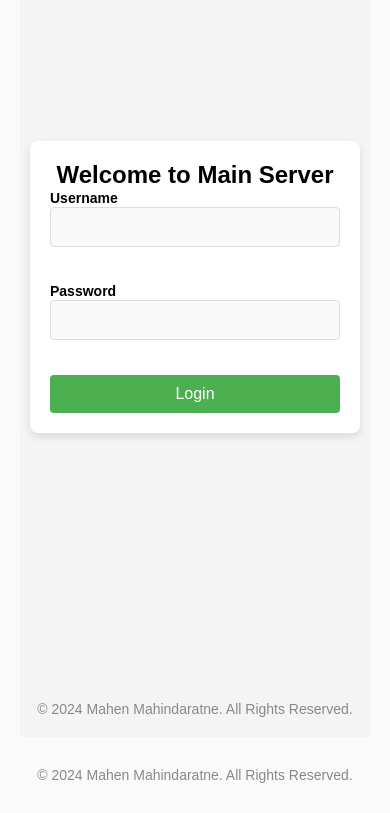
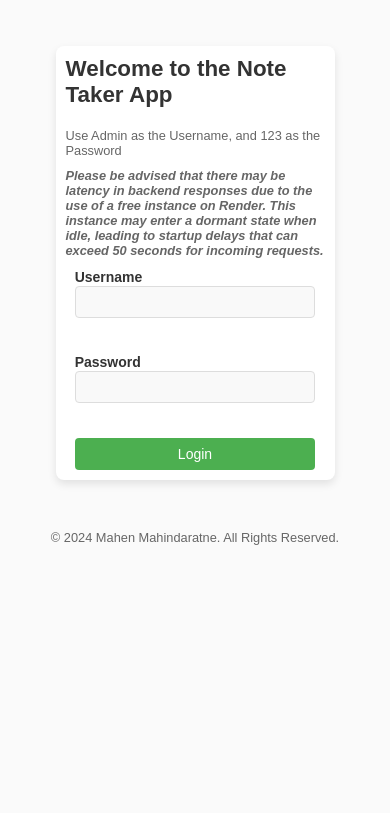
Before and after one commit to MahenM1988/Note-Taker, a React (Create React App) app in the folder client/: page / in a window 390 px wide. Shown: the part 127-940 px from the top of the page. After the commit the page ends 844 px from the top, so only its background shows below. Built offline with nearby package versions, Linux system fonts and the light colour scheme; no server answers.

Commit message:
Add files via upload

```diff
--- a/client/src/App.css
+++ b/client/src/App.css
@@ -132,52 +132,123 @@ li button:focus {
   box-shadow: 0 0 5px rgba(255, 0, 0, 0.5);
 }
 
-@media (max-width: 900px) {
-  .app-container {
-    flex-direction: column;
-    gap: 20px;
+/* Login form container */
+.login-container {
+  display: flex;
+  justify-content: center;
+  align-items: center;
+  width: 100%;
+  padding: 20px;
+}
+
+.login-form {
+  display: flex;
+  flex-direction: column;
+  align-items: center;
+  justify-content: center;
+  background-color: white;
+  border-radius: 8px;
+  box-shadow: 0 4px 8px rgba(0, 0, 0, 0.1);
+  width: 100%;
+  max-width: 400px;
+  padding: 20px;
+}
+
+h2 {
+  font-size: 1.8rem;
+  margin-bottom: 20px;
+  color: #333;
+}
+
+p {
+  font-size: 0.9rem;
+  margin-bottom: 10px;
+  color: #666;
+}
+
+label {
+  font-size: 14px;
+  font-weight: bold;
+  margin-bottom: 5px;
+  color: #333;
+}
+
+.input {
+  padding: 12px;
+  font-size: 16px;
+  border: 1px solid #ddd;
+  border-radius: 4px;
+  width: 100%;
+  margin-bottom: 15px;
+  background-color: #f9f9f9;
+}
+
+.input:focus {
+  border-color: #4CAF50;
+  outline: none;
+}
+
+.button {
+  padding: 12px;
+  font-size: 16px;
+  color: white;
+  background-color: #4CAF50;
+  border: none;
+  border-radius: 4px;
+  cursor: pointer;
+  transition: background-color 0.3s ease;
+  width: 100%;
+}
+
+.button:hover {
+  background-color: #45a049;
+}
+
+/* Media Queries for Login Form Responsiveness */
+@media (max-width: 768px) {
+  .login-form {
+    padding: 15px;
+    width: 90%; /* Slightly reduce width on smaller screens */
   }
 
-  .add-note-container, .notes-container {
-    width: 100%;
-    max-width: 100%;
+  h2 {
+    font-size: 1.6rem;
   }
 
-  h1 {
-    font-size: 1.5rem;
-  }
-
-  button {
+  .input {
     padding: 10px;
     font-size: 14px;
   }
 
-  input, textarea {
+  .button {
+    padding: 10px;
     font-size: 14px;
-    padding: 12px;
   }
 }
 
-@media (max-width: 600px) {
-  .app-container {
-    padding: 15px;
+@media (max-width: 480px) {
+  .login-form {
+    padding: 10px;
+    width: 90%;
   }
 
-  .add-note-container, .notes-container {
-    padding: 15px;
+  h2 {
+    font-size: 1.4rem;
   }
 
-  input, textarea {
-    font-size: 14px;
-    padding: 10px;
+  .input {
+    padding: 8px;
+    font-size: 12px;
   }
 
-  button {
-    padding: 10px;
+  .button {
+    padding: 8px;
     font-size: 14px;
   }
 
-  li {
-    padding: 15px;
+  p {
+    font-size: 0.8rem;
   }
 }
+
+/* Add any specific styles below for other sections if needed */
--- a/client/src/App.js
+++ b/client/src/App.js
@@ -4,7 +4,7 @@ import "./App.css";
 import NoteList from "./components/NoteList";
 import AddNote from "./components/AddNote";
 import Login from './components/Login';
-import Navbar from './components/Navbar'; // Import Navbar component
+import Navbar from './components/Navbar';
 
 const App = () => {
     const [notes, setNotes] = useState([]);
@@ -13,15 +13,14 @@ const App = () => {
     const [content, setContent] = useState("");
     const [isAuthenticated, setIsAuthenticated] = useState(false);
     const [username, setUsername] = useState('');
-    const [error, setError] = useState(null); // Add error state
+    const [error, setError] = useState(null);
 
     useEffect(() => {
-        // Get the user's public IP when the component mounts
         const getPublicIP = async () => {
             try {
                 const response = await fetch('https://api.ipify.org?format=json');
                 const data = await response.json();
-                setIp(data.ip); // Store the user's IP address
+                setIp(data.ip);
             } catch (error) {
                 console.error('Error fetching public IP:', error);
             }
@@ -46,7 +45,7 @@ const App = () => {
                 alert('Invalid credentials');
             }
         } catch (error) {
-            setError("Login failed. Please try again."); // Set error state
+            setError("Login failed. Please try again.");
             console.error('Login error:', error);
         }
     }
@@ -63,11 +62,10 @@ const App = () => {
 
     useEffect(() => {
         if (isAuthenticated) {
-            // Fetch notes only when the user is authenticated
             axios
                 .get("http://localhost:5000/api/notes")
                 .then((response) => setNotes(response.data))
-                .catch((error) => setError("Error fetching notes.")); // Handle error gracefully
+                .catch((error) => setError("Error fetching notes."));
         }
     }, [isAuthenticated]);
 
@@ -76,14 +74,14 @@ const App = () => {
             .post("http://localhost:5000/api/notes", {
                 title,
                 content,
-                ip // Send the IP address along with the note
+                ip
             })
             .then((response) => {
                 setNotes([...notes, response.data]);
                 setTitle("");
                 setContent("");
             })
-            .catch((error) => setError("Error adding note.")); // Handle error
+            .catch((error) => setError("Error adding note."));
     };
 
     const handleEditNote = (id, updatedTitle, updatedContent, ip) => {
@@ -91,8 +89,8 @@ const App = () => {
             .put(`http://localhost:5000/api/notes/${id}`, {
                 title: updatedTitle,
                 content: updatedContent,
-                ip: ip, // Send the original IP for consistency
-                editedBy: ip, // Update the editedByIp with the current IP
+                ip: ip,
+                editedBy: ip,
             })
             .then((response) => {
                 const updatedNotes = notes.map((note) =>
@@ -100,7 +98,7 @@ const App = () => {
                 );
                 setNotes(updatedNotes);
             })
-            .catch((error) => setError("Error updating note.")); // Handle error
+            .catch((error) => setError("Error updating note."));
     };
 
     const handleDeleteNote = (id) => {
@@ -110,7 +108,7 @@ const App = () => {
                 const updatedNotes = notes.filter((note) => note._id !== id);
                 setNotes(updatedNotes);
             })
-            .catch((error) => setError("Error deleting note.")); // Handle error
+            .catch((error) => setError("Error deleting note."));
     };
 
     const copyrightStyles = {
--- a/client/src/components/AddNote.js
+++ b/client/src/components/AddNote.js
@@ -4,26 +4,25 @@ const AddNote = ({ title, setTitle, content, setContent, onAddNote, onEditNote,
     const [ip, setIp] = useState('');
 
     useEffect(() => {
-        // Fetch the user's public IP address when the component mounts or when editing a note
         const getPublicIP = async () => {
             try {
                 const response = await fetch('https://api.ipify.org?format=json');
                 const data = await response.json();
-                setIp(data.ip); // Store the user's IP address
+                setIp(data.ip);
             } catch (error) {
                 console.error('Error fetching IP address:', error);
             }
         };
 
         getPublicIP();
-    }, [noteId]); // Trigger fetching IP when noteId changes (for editing)
+    }, [noteId]);
 
     const handleAddNote = () => {
-        onAddNote(ip);  // Pass IP to the parent component (App.js) for adding a note
+        onAddNote(ip);
     };
 
     const handleEditNote = () => {
-        onEditNote(noteId, ip);  // Pass IP to the parent component (App.js) for updating a note
+        onEditNote(noteId, ip);
     };
 
     return (
--- a/client/src/components/Login.js
+++ b/client/src/components/Login.js
@@ -1,4 +1,5 @@
 import React, { useState } from 'react';
+import '../App.css';  // Import the updated CSS
 
 const Login = ({ handleLogin }) => {
   const [username, setUsername] = useState('');
@@ -9,112 +10,43 @@ const Login = ({ handleLogin }) => {
     handleLogin(username, password);
   };
 
-  const formStyles = {
-    display: 'flex',
-    flexDirection: 'column',
-    justifyContent: 'center',
-    alignItems: 'center',
-    textAlign: 'justify',
-    padding: '20px',
-    backgroundColor: 'white',
-    borderRadius: '8px',
-    boxShadow: '0 4px 8px rgba(0, 0, 0, 0.1)',
-    width: '100%',
-    maxWidth: '400px',
-    margin: 'auto',
-    paddingBottom: '20px',
-  };
+  return (
+    <div className="login-container">
+      <div className="login-form">
+        <h2>Welcome to the Note Taker App</h2>
+        <p>Use Admin as the Username, and 123 as the Password</p>
+        <p><strong><i>Please be advised that there may be latency in backend responses due to the use of a free instance on Render. This instance may enter a dormant state when idle, leading to startup delays that can exceed 50 seconds for incoming requests.</i></strong></p>
 
-  const inputStyles = {
-    padding: '10px',
-    fontSize: '16px',
-    border: '1px solid #ddd',
-    borderRadius: '4px',
-    width: '100%',
-    boxSizing: 'border-box',
-    marginBottom: '15px',
-  };
-
-  const buttonStyles = {
-    padding: '10px',
-    backgroundColor: '#4CAF50',
-    color: 'white',
-    border: 'none',
-    borderRadius: '4px',
-    fontSize: '16px',
-    cursor: 'pointer',
-    transition: 'background-color 0.3s ease',
-    width: '100%',
-  };
-
-  const buttonHoverStyles = {
-    backgroundColor: '#45a049',
-  };
-
-  const labelStyles = {
-    fontSize: '14px',
-    fontWeight: 'bold',
-    marginBottom: '5px',
-  };
-
-  const containerStyles = {
-    display: 'flex',
-    flexDirection: 'column',
-    justifyContent: 'center',
-    alignItems: 'center',
-    backgroundColor: '#f4f4f4',
-    minHeight: '100vh',
-    padding: '10px',
-  };
-
-  const copyrightStyles = {
-    textAlign: 'center',
-    width: '100%',
-    fontSize: '14px',
-    color: '#888',
-    marginTop: '20px',
-    padding: '10px 0',
-  };
-
-  return (
-    <div style={containerStyles}>
-      <div style={formStyles}>
-        <h2>Welcome to Main Server</h2>
         <form onSubmit={handleSubmit}>
           <div>
-            <label htmlFor="username" style={labelStyles}>Username</label>
+            <label htmlFor="username" className="label">Username</label>
             <input
               type="text"
               id="username"
               value={username}
               onChange={(e) => setUsername(e.target.value)}
               required
-              style={inputStyles}
+              className="input"
             />
           </div>
           <div>
-            <label htmlFor="password" style={labelStyles}>Password</label>
+            <label htmlFor="password" className="label">Password</label>
             <input
               type="password"
               id="password"
               value={password}
               onChange={(e) => setPassword(e.target.value)}
               required
-              style={inputStyles}
+              className="input"
             />
           </div>
           <button
             type="submit"
-            style={buttonStyles}
-            onMouseOver={(e) => e.target.style.backgroundColor = buttonHoverStyles.backgroundColor}
-            onMouseOut={(e) => e.target.style.backgroundColor = '#4CAF50'}
+            className="button"
           >
             Login
           </button>
         </form>
-      </div>
-      <div style={copyrightStyles}>
-        <p>&copy; 2024 Mahen Mahindaratne. All Rights Reserved.</p>
       </div>
     </div>
   );
--- a/client/src/components/Navbar.js
+++ b/client/src/components/Navbar.js
@@ -3,7 +3,7 @@ import React from 'react';
 const Navbar = ({ username, handleLogout }) => (
   <nav style={styles.navbar}>
     <div style={styles.branding}>
-      <h1 style={styles.logo}>Welcome to the to the Note Taker App</h1>
+      <h1 style={styles.logo}>Note Taker App</h1>
     </div>
 
     <div style={styles.navItems}>
```
